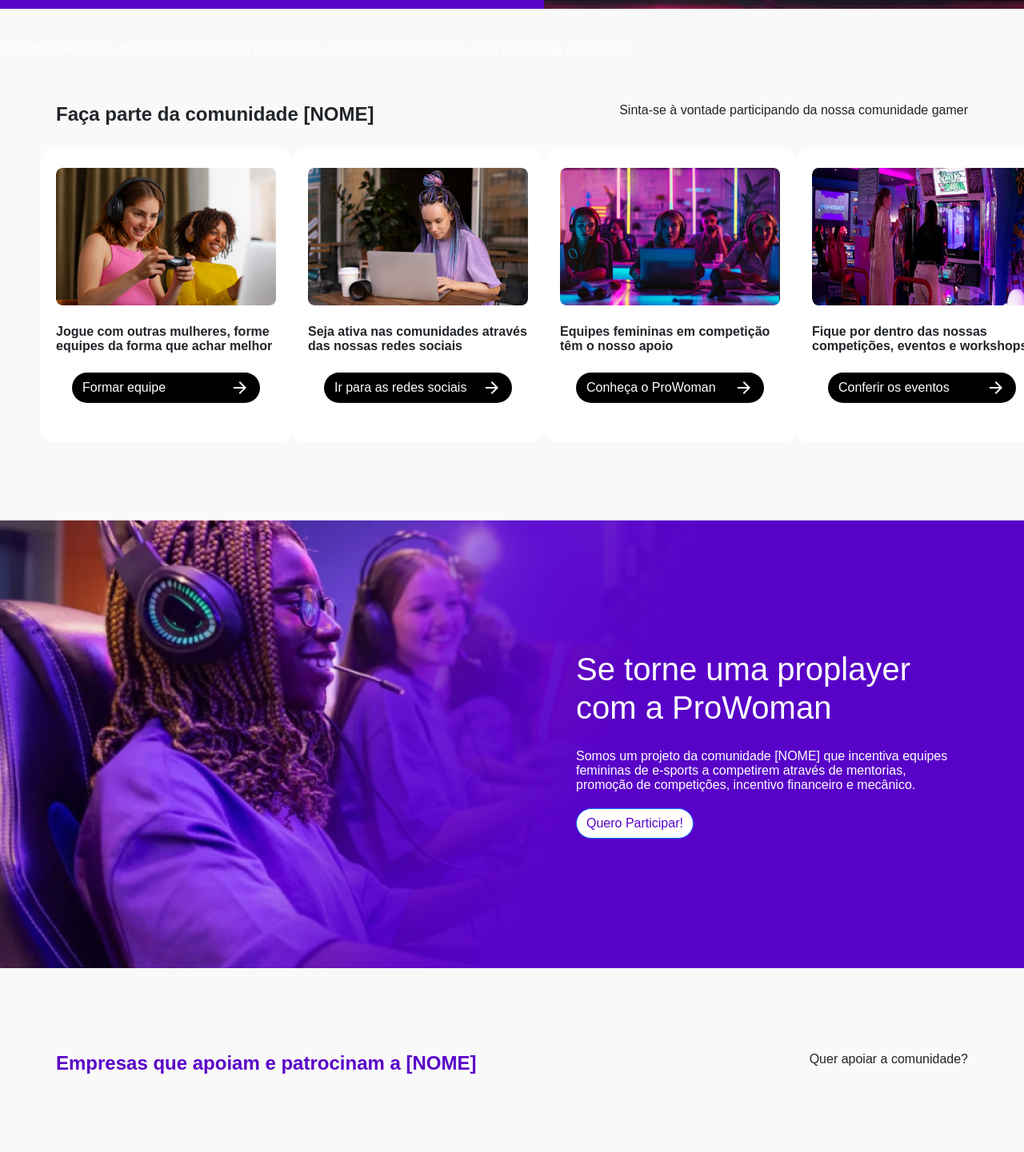
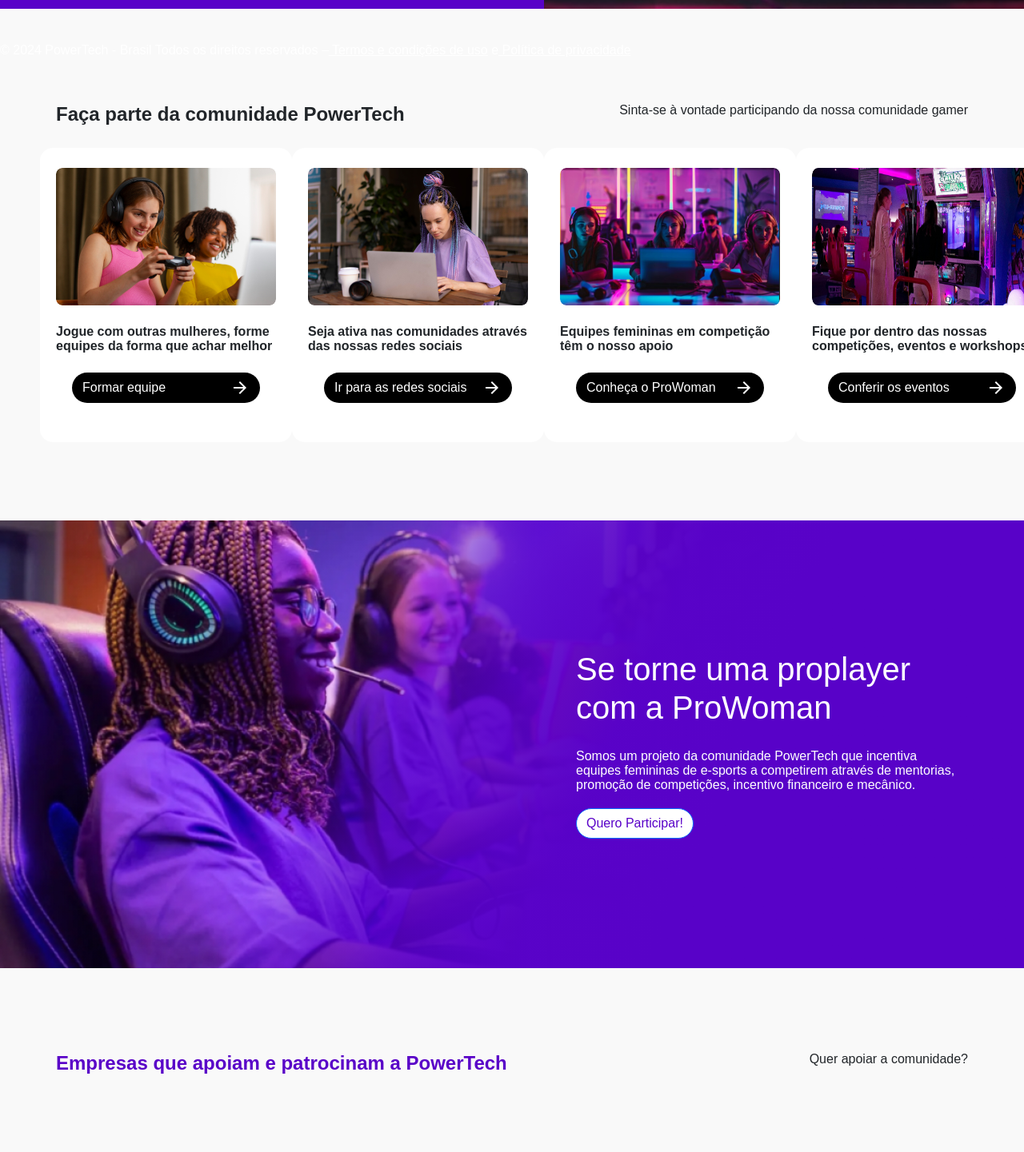
Before and after one commit to gennipher/equipe44-frontend, a React (Create React App) app: page / in a window 1280 px wide. Shown: the part 700-2141 px from the top of the page at 80% size. Built offline with nearby package versions, Linux system fonts and the light colour scheme.

Commit message:
Alterando nome do projeto

```diff
--- a/src/Pages/Home/Home.js
+++ b/src/Pages/Home/Home.js
@@ -49,7 +49,7 @@
 
       <section className={styles.firstCardSection}>
         <div className={styles.firstCardSectionText}>
-          <h4>Faça parte da  comunidade [NOME]</h4>
+          <h4>Faça parte da  comunidade PowerTech</h4>
           <span>Sinta-se à vontade participando da nossa comunidade gamer</span>
         </div>
         <div className={styles.cards}>
@@ -86,7 +86,7 @@
             <h1>Se torne uma proplayer com a ProWoman</h1>
           </div>
           <div className={styles.proplayerSectionTextSpan}>
-            <span>Somos um projeto da comunidade [NOME] que incentiva equipes femininas de e-sports a competirem através de mentorias, promoção de competições, incentivo financeiro e mecânico.</span>
+            <span>Somos um projeto da comunidade PowerTech que incentiva equipes femininas de e-sports a competirem através de mentorias, promoção de competições, incentivo financeiro e mecânico.</span>
           </div>
           <div className={styles.proplayerSectionTextBtn}>
             <Button className={styles.topSectionBtn} variant="primary">Quero Participar!</Button>
@@ -96,7 +96,7 @@
 
       <section className={styles.patrocinadoresSection}>
         <div className={styles.patrocinadoresSectionText}>
-          <h4>Empresas que apoiam e patrocinam a [NOME]</h4>
+          <h4>Empresas que apoiam e patrocinam a PowerTech</h4>
           <span>Quer apoiar a comunidade?</span>
         </div>
         <div className={styles.patrocinadoresSectionImages}>
@@ -146,7 +146,7 @@
               Beatriz Cardoso
               <span style={{"margin-left": "16px", "color": "#5902C8"}}><LensIcon style={{"font-size": "6px", "margin-right": "16px"}} />Desenvolvedora front-end na Kabum!</span>
             </p>
-            <p style={{"color": "#4E4E4E", "font-style": "italic"}}>“Eu sou muito grata a ter conhecido a comunidade [NOME], entrei nela para conhecer outras mulheres para jogar e fui participando cada vez mais do grupo, até que decidi participar da iniciativa WomanTech onde consegui minha vaga na Kabum!”</p>
+            <p style={{"color": "#4E4E4E", "font-style": "italic"}}>“Eu sou muito grata a ter conhecido a comunidade PowerTech, entrei nela para conhecer outras mulheres para jogar e fui participando cada vez mais do grupo, até que decidi participar da iniciativa WomanTech onde consegui minha vaga na Kabum!”</p>
           </div>
         </div>
         <div className={styles.womantechSectionTextRight}>
```
